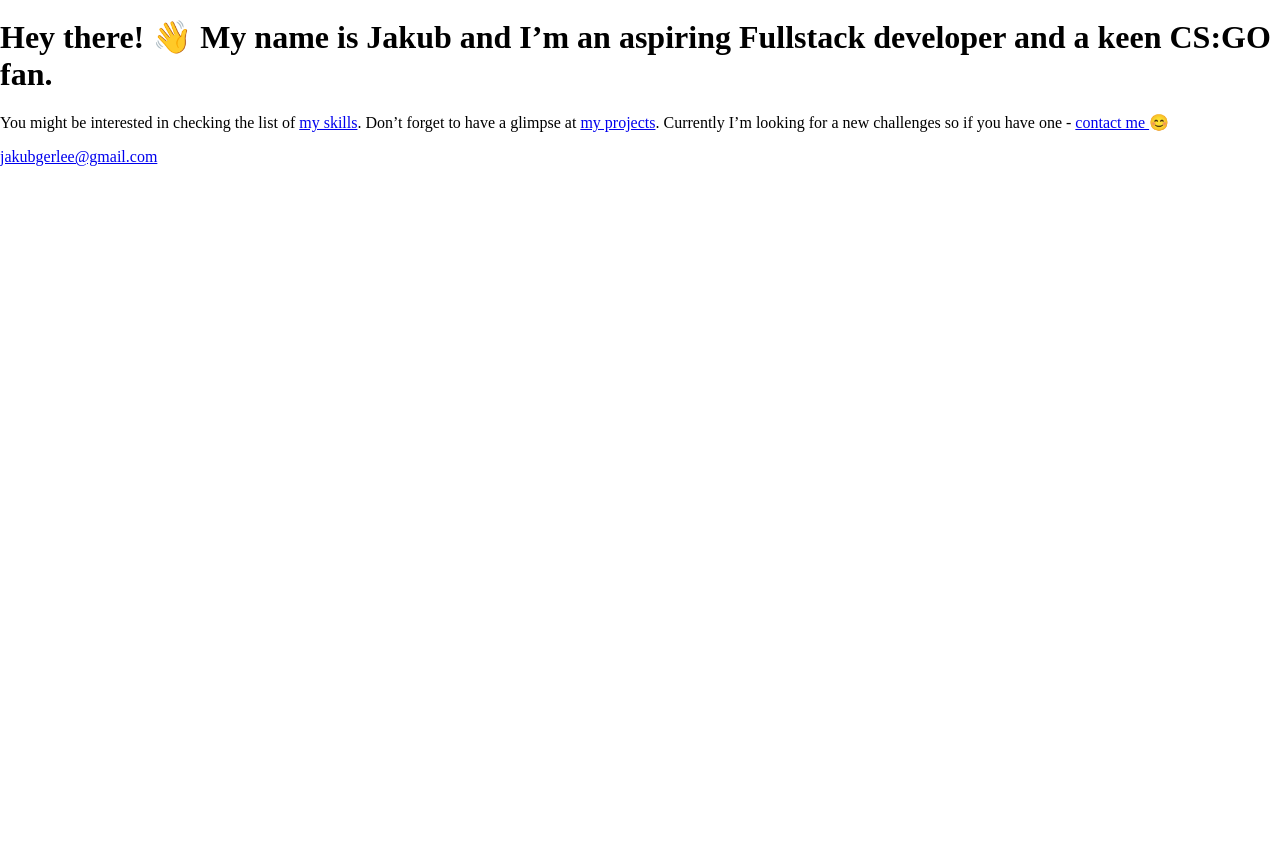
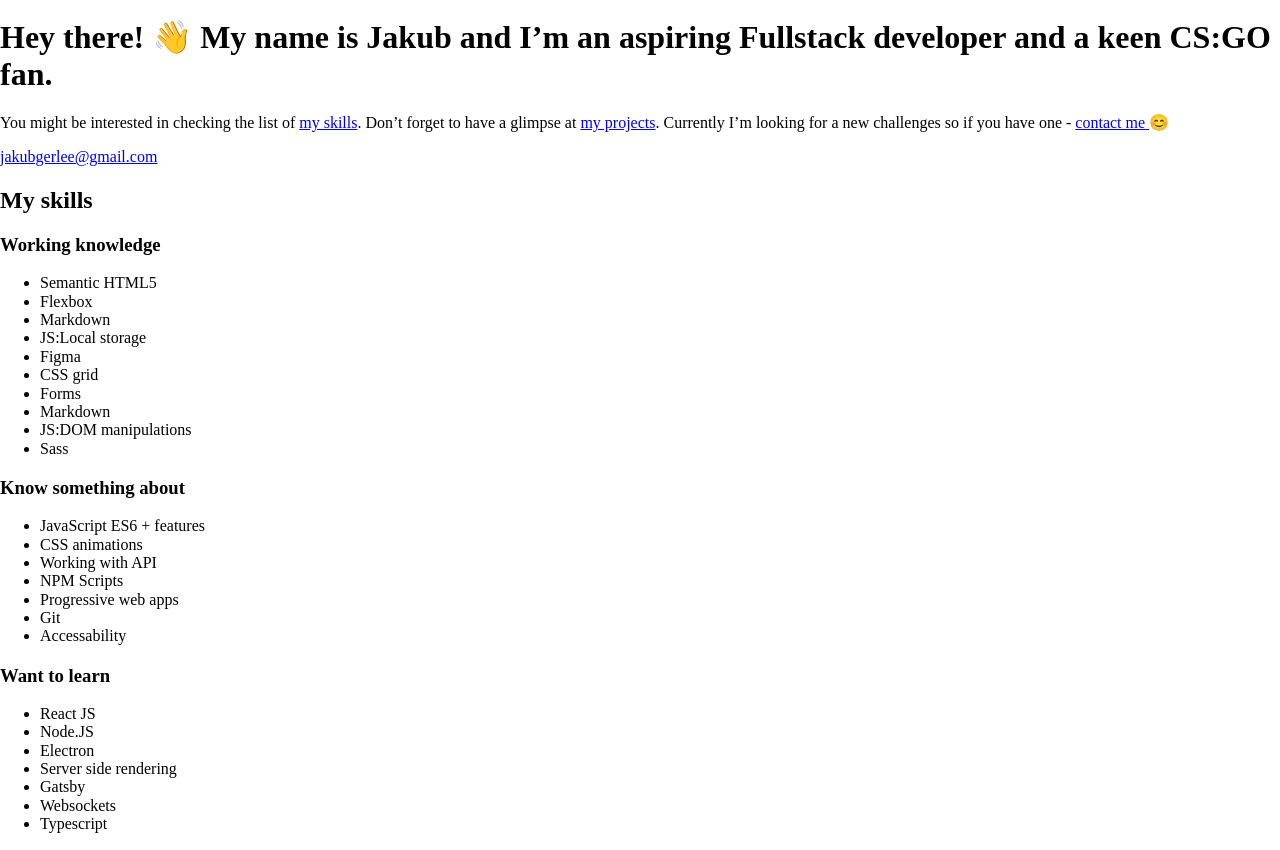
Before and after one commit to jakubgerlee/jakubgerlee.github.io, a website: page src/content/index.html in a window 1280 px wide. Shown: the part 21-871 px from the top of the page. Before the commit the page ends 800 px from the top, so only its background shows below. Drawn offline with nearby package versions, Linux system fonts and the light colour scheme; files that its build step writes are made by us from their sources.

Commit message:
Created skills section markup.

```diff
--- a/src/content/index.html
+++ b/src/content/index.html
@@ -27,6 +27,50 @@
         </p>
         <p class="about__mail"><a href="mailto:jakubgerlee@gmail.com">jakubgerlee@gmail.com</a></p>
       </section>
+
+      <section class="skills">
+        <h2 class="skills__title">My skills</h2>
+        <section class="skills-list">
+          <h3 class="skills-list__title">Working knowledge</h3>
+          <ul class="skill-list__list">
+            <li class="skill-list__item">Semantic HTML5</li>
+            <li class="skill-list__item">Flexbox</li>
+            <li class="skill-list__item">Markdown</li>
+            <li class="skill-list__item">JS:Local storage</li>
+            <li class="skill-list__item">Figma</li>
+            <li class="skill-list__item">CSS grid</li>
+            <li class="skill-list__item">Forms</li>
+            <li class="skill-list__item">Markdown</li>
+            <li class="skill-list__item">JS:DOM manipulations</li>
+            <li class="skill-list__item">Sass</li>
+          </ul>
+        </section>
+        <section class="skills-list">
+          <h3 class="skills-list__title">Know something about</h3>
+          <ul class="skill-list__list">
+            <li class="skill-list__item">JavaScript ES6 + features</li>
+            <li class="skill-list__item">CSS animations</li>
+            <li class="skill-list__item">Working with API</li>
+            <li class="skill-list__item">NPM Scripts</li>
+            <li class="skill-list__item">Progressive web apps</li>
+            <li class="skill-list__item">Git</li>
+            <li class="skill-list__item">Accessability</li>
+          </ul>
+        </section>
+        <section class="skills-list">
+          <h3 class="skills-list__title">Want to learn</h3>
+          <ul class="skill-list__list">
+            <li class="skill-list__item">React JS</li>
+            <li class="skill-list__item">Node.JS</li>
+            <li class="skill-list__item">Electron</li>
+            <li class="skill-list__item">Server side rendering</li>
+            <li class="skill-list__item">Gatsby</li>
+            <li class="skill-list__item">Websockets</li>
+            <li class="skill-list__item">Typescript</li>
+          </ul>
+        </section>
+      </section>
+
     </main>
     <script src="js/main.js"></script>
   </body>
```
